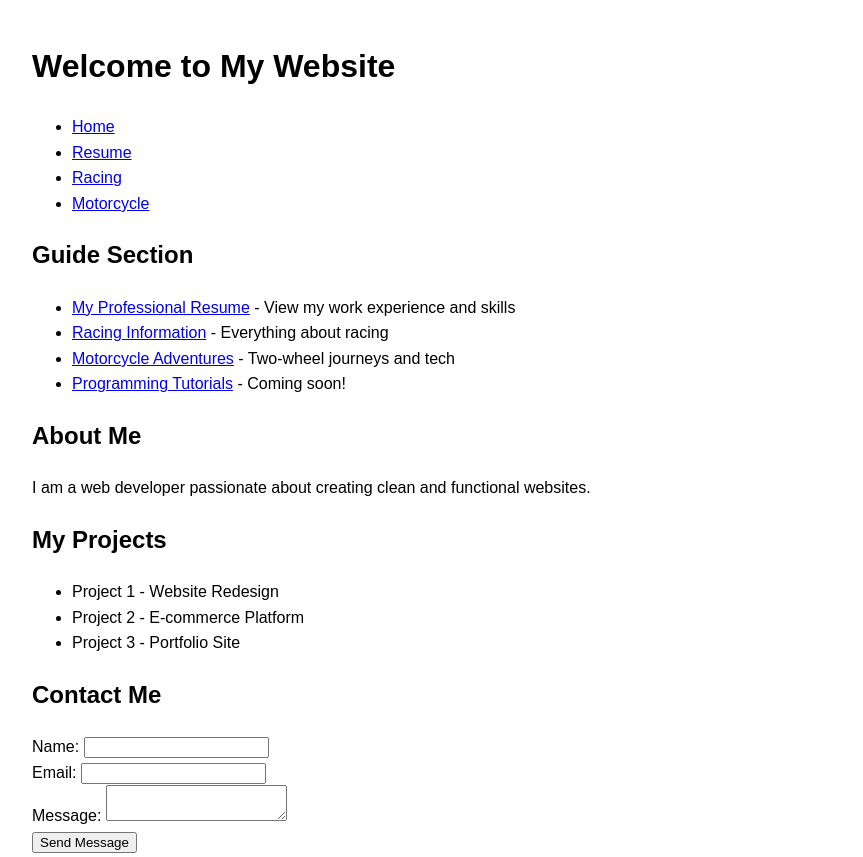
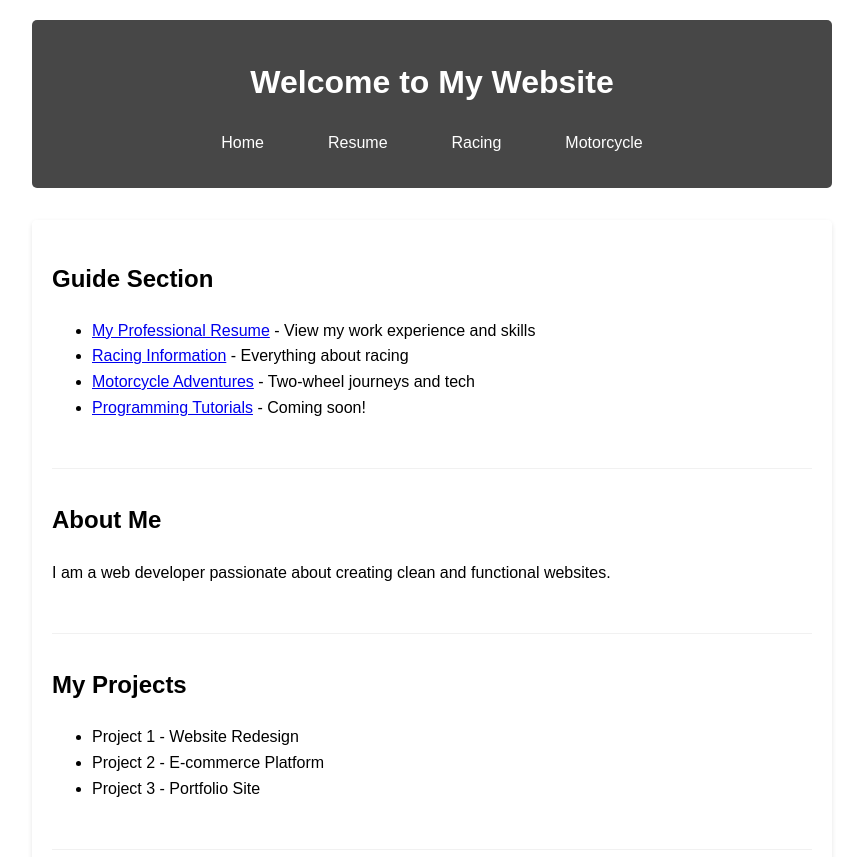
Before and after one commit to hkymstr/my-webpage-2024, a plain HTML site: page index.html in a window 1280 px wide. Shown: the top 857 px of the page, without its empty margins (208-1071 px from the left). Drawn offline with Linux system fonts and the light colour scheme.

```diff
--- a/styles.css
+++ b/styles.css
@@ -1,4 +1,3 @@
-/* Base styles */
 body {
     margin: 0;
     font-family: Arial, sans-serif;
@@ -8,7 +7,7 @@ body {
     position: relative;
 }
 
-/* Add overlay to create opacity effect */
+/* Add overlay for opacity */
 body::before {
     content: '';
     position: fixed;
@@ -16,11 +15,10 @@ body::before {
     left: 0;
     right: 0;
     bottom: 0;
-    background-color: rgba(255, 255, 255, 0.85); /* White background with 85% opacity */
+    background-color: rgba(255, 255, 255, 0.85);  /* White with 85% opacity */
     z-index: -1;
 }
 
-/* Rest of your existing CSS styles */
 .container {
     max-width: 800px;
     margin: 0 auto;
@@ -28,4 +26,46 @@ body::before {
     position: relative;
 }
 
-/* ... rest of CSS remains the same ... */
+header {
+    background-color: rgba(51, 51, 51, 0.9);
+    color: white;
+    padding: 1rem;
+    text-align: center;
+    border-radius: 5px;
+    margin-bottom: 2rem;
+}
+
+.nav-links {
+    list-style: none;
+    padding: 0;
+    margin: 1rem 0;
+    display: flex;
+    justify-content: center;
+    gap: 2rem;
+}
+
+.nav-links a {
+    color: white;
+    text-decoration: none;
+    padding: 0.5rem 1rem;
+    border-radius: 3px;
+    transition: background-color 0.3s;
+}
+
+.nav-links a:hover {
+    background-color: rgba(85, 85, 85, 0.9);
+}
+
+main {
+    background-color: rgba(255, 255, 255, 0.9);
+    padding: 20px;
+    margin: 20px 0;
+    border-radius: 5px;
+    box-shadow: 0 2px 5px rgba(0,0,0,0.1);
+}
+
+section {
+    margin-bottom: 2rem;
+    padding-bottom: 2rem;
+    border-bottom: 1px solid rgba(238, 238, 238, 0.8);
+}
```
